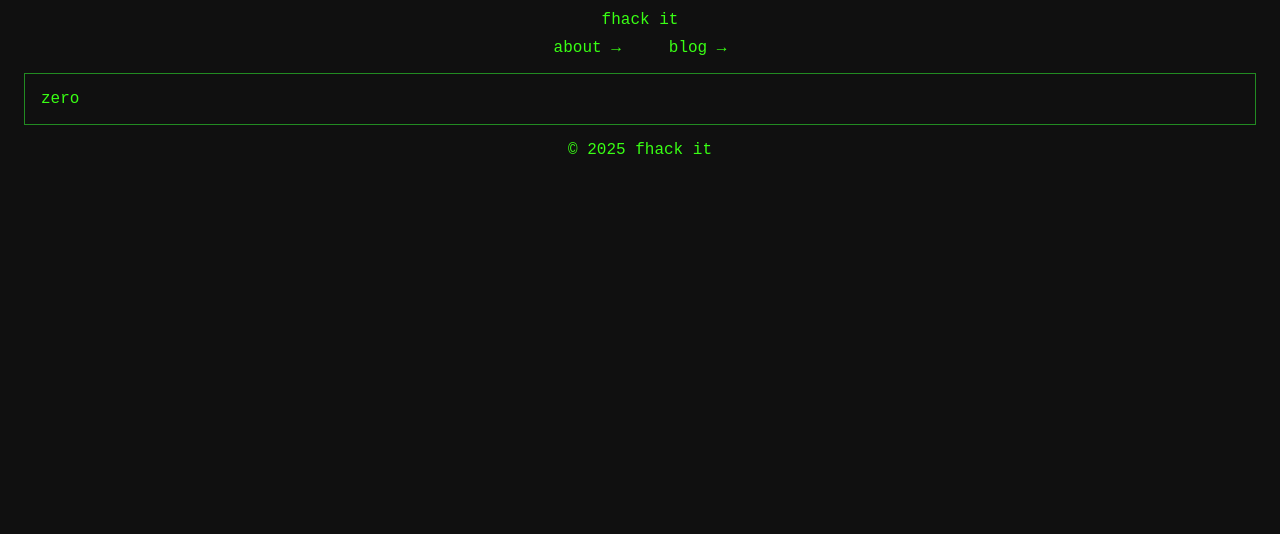
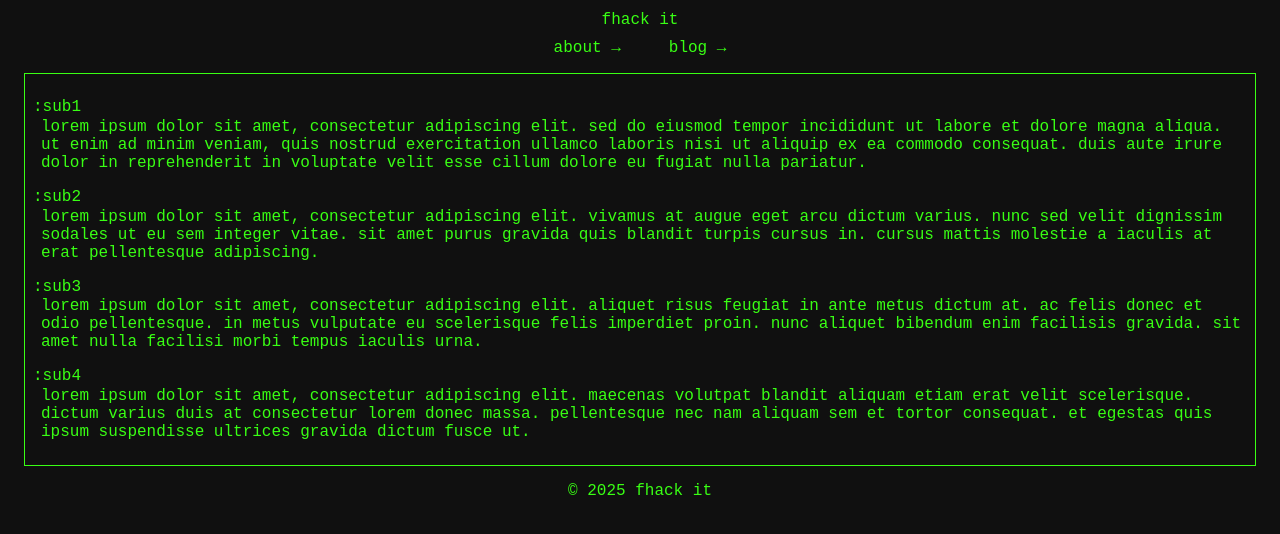
Before and after one commit to fhackit/fhackit.github.io, an Astro site: page /about in a window 1280 px wide. Built offline with nearby package versions, Linux system fonts and the light colour scheme; Astro itself is replaced by a stand-in of ours.

Commit message:
Enhance About page content and layout: update navigation link, add structured content sections, and introduce DynamicContent component for improved styling

```diff
--- /dev/null
+++ b/src/components/DynamicContent.astro
@@ -0,0 +1,12 @@
+<div>
+    <slot />
+</div>
+
+<style>
+    div {
+        border: 0.1em solid #39ff14;
+        margin: 1em;
+        padding: 0.5em;
+        text-align: left;
+    }
+</style>
--- a/src/components/Navigation.astro
+++ b/src/components/Navigation.astro
@@ -3,7 +3,7 @@
 
 <nav>
     <ul>
-        <li><a href="about">about</a></li>
+        <li><a href="/about">about</a></li>
         <li><a href="#">blog</a></li>
 
     </ul>
--- a/src/layouts/Main.astro
+++ b/src/layouts/Main.astro
@@ -4,11 +4,12 @@ import "../components/Footer.astro";
 import Navigation from "../components/Navigation.astro";
 import Footer from "../components/Footer.astro";
 import Header from "../components/Header.astro";
+import DynamicContent from "../components/DynamicContent.astro";
 
 type Props = {
-    title:string;
-}
-const {title} = Astro.props;
+    title: string;
+};
+const { title } = Astro.props;
 ---
 
 <!doctype html>
@@ -26,7 +27,9 @@ const {title} = Astro.props;
             <!-- <slot /> -->
             <Header />
             <Navigation />
-            <slot  />
+            <DynamicContent>
+                <slot />
+            </DynamicContent>
             <Footer />
         </main>
     </body>
--- a/src/pages/about.astro
+++ b/src/pages/about.astro
@@ -4,15 +4,53 @@ import { siteMetadata } from "../siteMetadata";
 ---
 
 <Main title={`${siteMetadata.title} → about`}>
-    <div>zero</div>
+    <h3>sub1</h3>
+    <p>
+        lorem ipsum dolor sit amet, consectetur adipiscing elit. sed do eiusmod
+        tempor incididunt ut labore et dolore magna aliqua. ut enim ad minim
+        veniam, quis nostrud exercitation ullamco laboris nisi ut aliquip ex ea
+        commodo consequat. duis aute irure dolor in reprehenderit in voluptate
+        velit esse cillum dolore eu fugiat nulla pariatur.
+    </p>
+
+    <h3>sub2</h3>
+    <p>
+        lorem ipsum dolor sit amet, consectetur adipiscing elit. vivamus at
+        augue eget arcu dictum varius. nunc sed velit dignissim sodales ut eu
+        sem integer vitae. sit amet purus gravida quis blandit turpis cursus in.
+        cursus mattis molestie a iaculis at erat pellentesque adipiscing.
+    </p>
+
+    <h3>sub3</h3>
+    <p>
+        lorem ipsum dolor sit amet, consectetur adipiscing elit. aliquet risus
+        feugiat in ante metus dictum at. ac felis donec et odio pellentesque. in
+        metus vulputate eu scelerisque felis imperdiet proin. nunc aliquet
+        bibendum enim facilisis gravida. sit amet nulla facilisi morbi tempus
+        iaculis urna.
+    </p>
+
+    <h3>sub4</h3>
+    <p>
+        lorem ipsum dolor sit amet, consectetur adipiscing elit. maecenas
+        volutpat blandit aliquam etiam erat velit scelerisque. dictum varius
+        duis at consectetur lorem donec massa. pellentesque nec nam aliquam sem
+        et tortor consequat. et egestas quis ipsum suspendisse ultrices gravida
+        dictum fusce ut.
+    </p>
 </Main>
 
 <style>
-    div {
-        padding: 1em;
-        margin: 1em;
-        border: 0.1em solid #39ff14;
-        text-align: left;
-        border-color: #228B22;
+    h3 {
+        font-size: inherit;
+        font-weight: inherit;
+        margin-bottom: 0.1em;
+    }
+    h3::before {
+        content: ":";
+    }
+    h3 + p {
+        margin-top: 0em;
+        padding-left: 0.5em;
     }
 </style>
--- a/src/styles/global.css
+++ b/src/styles/global.css
@@ -20,6 +20,7 @@ main {
     padding: 0;
     /* Remove default spacing */
     box-sizing: border-box;
+
 }
 
 h1 {
```
